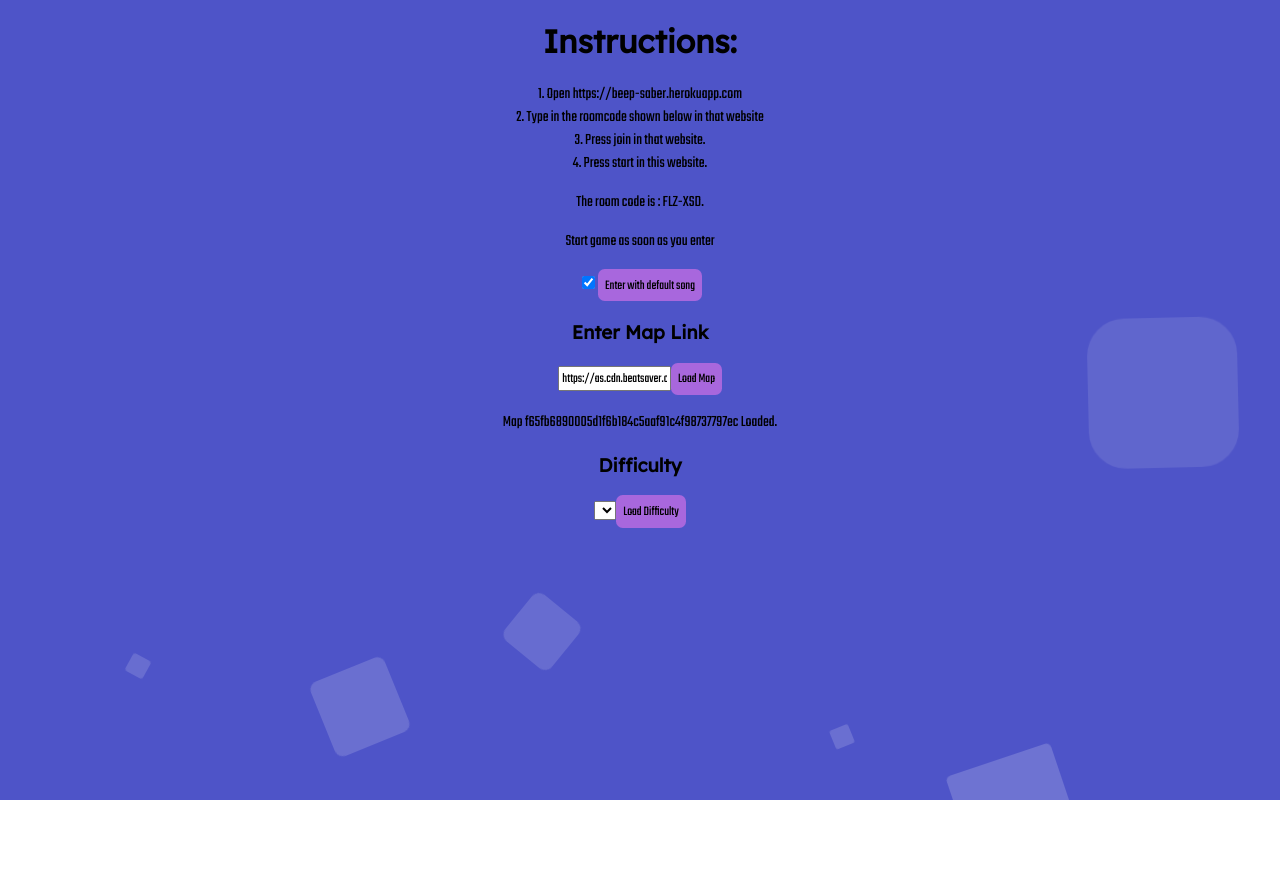
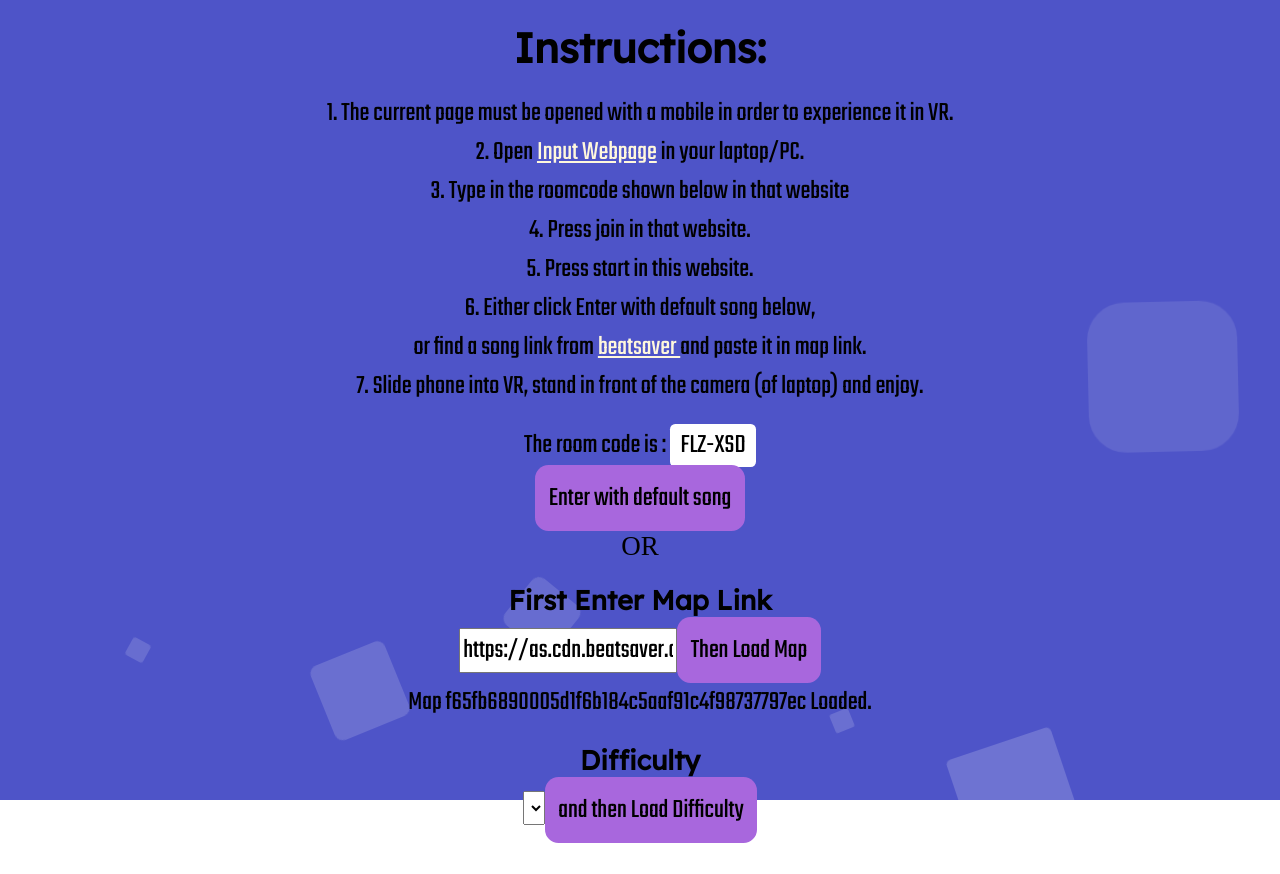
Before and after one commit to yudeeeth/beep-saber, a React (Create React App) app: page / in a window 1280 px wide. Before the commit the page ends 800 px from the top, so only its background shows below. Built offline with nearby package versions, Linux system fonts and the light colour scheme.

Commit message:
small bug fixes

```diff
--- a/public/index.html
+++ b/public/index.html
@@ -11,7 +11,7 @@
     />
     <link rel="apple-touch-icon" href="%PUBLIC_URL%/logo192.png" />
     <link rel="manifest" href="%PUBLIC_URL%/manifest.json" />
-    <title>React App</title>
+    <title>Beep Saber</title>
   </head>
   <body>
     <noscript>You need to enable JavaScript to run this app.</noscript>
--- a/src/components/Choose.jsx
+++ b/src/components/Choose.jsx
@@ -107,21 +107,29 @@ class Choose extends React.Component {
                 </div >
                 <h1 className="tex">Instructions:</h1>
                 <p className="bodytex">
-                    1. Open https://beep-saber.herokuapp.com
+                    1. The current page must be opened with a mobile in order to experience it in VR.
                     <br />
-                    2. Type in the roomcode shown below in that website
+                    2. Open <a href="https://beep-saber.herokuapp.com/pose">Input Webpage</a> in your laptop/PC.
                     <br />
-                    3. Press join in that website.
+                    3. Type in the roomcode shown below in that website
                     <br />
-                    4. Press start in this website.
+                    4. Press join in that website.
+                    <br />
+                    5. Press start in this website.
+                    <br />
+                    6. Either click Enter with default song below,
+                    <br /> or
+                    find a song link from <a href="https://beatsaver.com/"> beatsaver  </a>  and paste it in map link.
+                    <br />
+                    7. Slide phone into VR, stand in front of the camera (of laptop) and enjoy.
                 </p>
-                <div className="bodytex">The room code is : {this.getRoomcode()}.</div>
-                <p className="bodytex">Start game as soon as you enter</p>
-                <input type="checkbox" defaultChecked="true" onClick={setdefault} />
+                <div className="bodytex">The room code is : <span className="code">{this.getRoomcode()}</span></div>
+                {/* <input type="checkbox" defaultChecked="true" onClick={setdefault} /> */}
                 <button className="btn" onClick={this.enterwithdefault}> Enter with default song </button>
-                <h3 className="tex">Enter Map Link</h3>
+                <p>OR</p>
+                <h3 className="tex">First Enter Map Link</h3>
                 <input className="bodytex" type="text" value={this.state.mapURL} onChange={this.handleURLChange} />
-                <button className="btn" onClick={this.setMapId}>Load Map</button>
+                <button className="btn" onClick={this.setMapId}>Then Load Map</button>
                 <p className="bodytex">{this.state.mapId != "" ? `Map ${this.state.mapId} Loaded.` : "Please Enter a Map Url"}</p>
                 <h3 className="tex">Difficulty</h3>
                 <select value={this.state.difficulty} onChange={(event) => this.setState({ difficulty: event.target.value })}>
@@ -131,7 +139,7 @@ class Choose extends React.Component {
                         })
                     }
                 </select>
-                <button className="btn" onClick={this.loadCurrentDifficulty}>Load Difficulty</button>
+                <button className="btn" onClick={this.loadCurrentDifficulty}>and then Load Difficulty</button>
                 <br />
                 <br />
                 {
--- a/src/components/choose.css
+++ b/src/components/choose.css
@@ -1,5 +1,19 @@
 @import url('https://fonts.googleapis.com/css2?family=Lexend&family=Teko&display=swap');
 
+*{
+    font-size: 1.3rem;
+    margin:0px;
+    /* color:white; */
+}
+
+h1{
+    font-size: 2rem;
+    padding-top:1rem;
+    padding-bottom:1rem;
+}
+p{
+    margin-bottom: 1rem;
+}
 .inp{
     text-align: center;
     text-shadow: 2px, 2px;
@@ -29,7 +43,17 @@
 }
 
 .btn:hover{
-    background-color:  #b07eda;
+    background-color:  rgb(155, 81, 216);
+}
+
+a{
+    color:cornsilk;
+}
+
+.code{
+    background-color: white;
+    border-radius: 0.25rem;
+    padding:0.1rem 0.5rem;
 }
 
 /* .context {
--- a/src/utils/menu.js
+++ b/src/utils/menu.js
@@ -46,8 +46,8 @@ const makeMenu = (scene,audio) => {
         fontTexture: FontImage,
     });
 	vrUI.name = "vrui";
-    vrUI.position.set(0, 1.5, 1);
-    vrUI.rotation.x = -0.55;
+    vrUI.position.set(0, 1.5, -1);
+    // vrUI.rotation.x = -0.55;
     makebutton(scene,vrUI,audio);
     scene.add(vrUI);
 };
@@ -75,6 +75,7 @@ const makeGameover = (scene,score) => {
 	}, 3000);
 };
 
+//gameover button display
 const showScore = (scene,parent,score)=>{
     const buttonOptions = {
 		width: 0.9,
@@ -120,14 +121,18 @@ function makePlayerPlatform(scene) {
 	});
 };
 
+//menu button
 const makebutton = (scene,vrUI,audio)=>{
     const buttonOptions = {
-		width: 0.4,
-		height: 0.15,
+		width: 0.9,
+		height: 0.3,
 		justifyContent: 'center',
 		alignContent: 'center',
+		fontFamily: FontJSON,
+        fontTexture: FontImage,
 		offset: 0.05,
 		margin: 0.02,
+		fontSize:0.1,
 		borderRadius: 0.075
 	};
 
```
